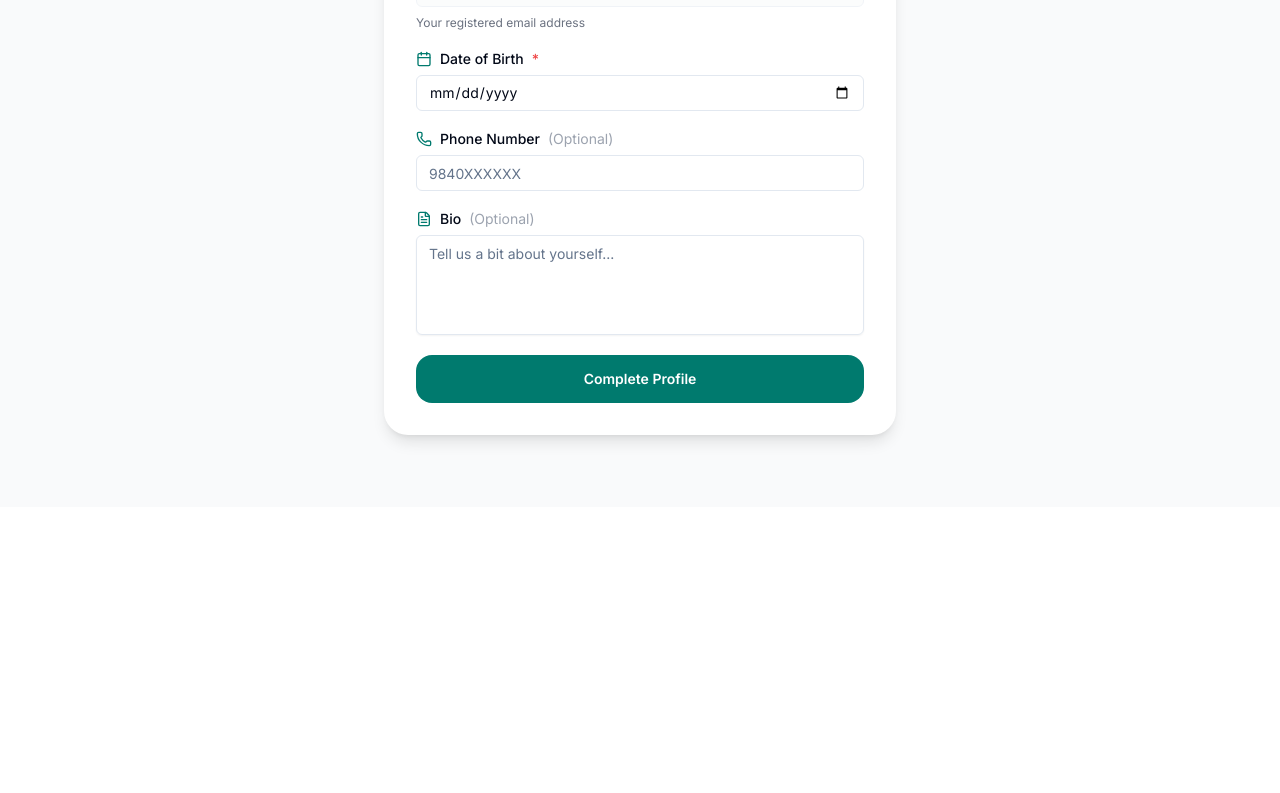
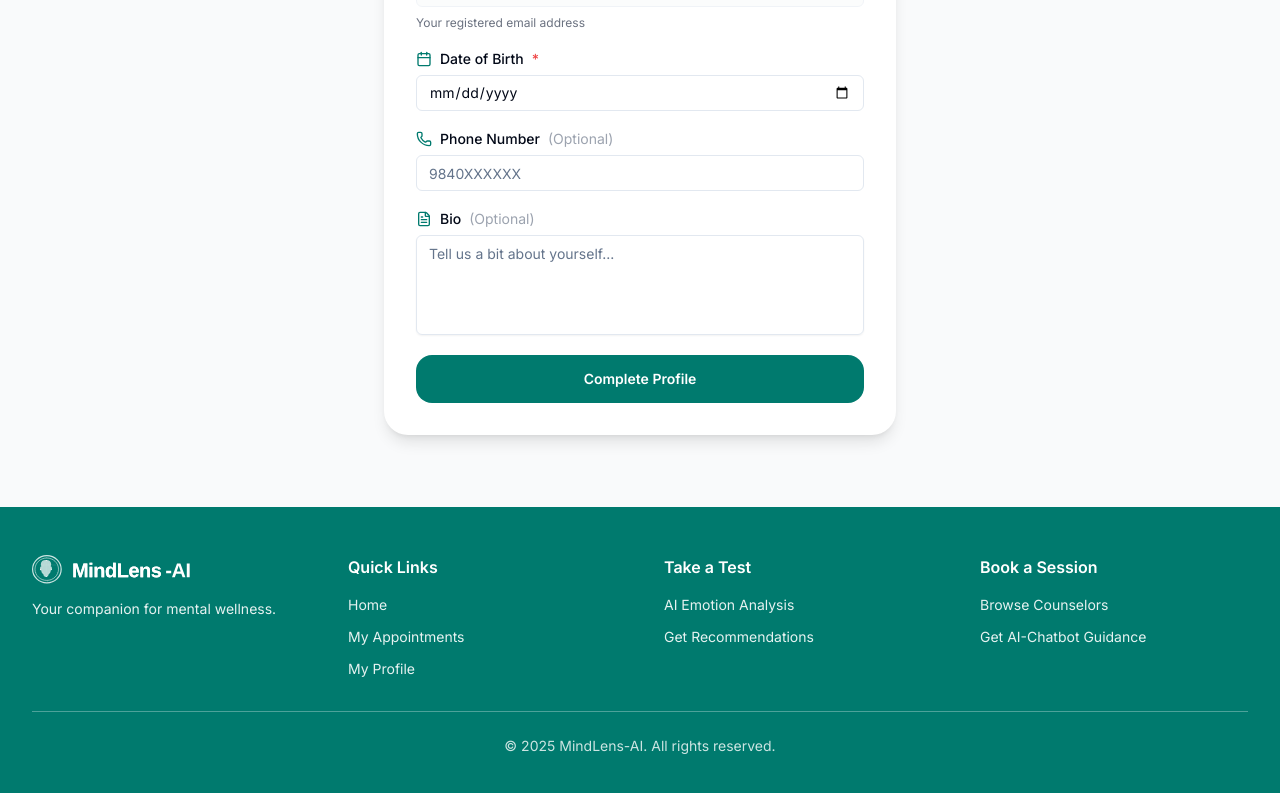
Before and after one commit to sabindevkota6/MindLens-AI, a Next.js app: page /dashboard/patient/onboarding in a window 1280 px wide. Shown: the part 293-1086 px from the top of the page. Before the commit the page ends 800 px from the top, so only its background shows below. Built offline with nearby package versions, Linux system fonts and the light colour scheme; no server answers; sample sign-in values are in the browser's storage.

Commit message:
Updated Landing page footer component and added dashboard specific footer component to all the Patient user based pages

```diff
--- a/src/app/dashboard/layout.tsx
+++ b/src/app/dashboard/layout.tsx
@@ -1,4 +1,5 @@
 import { AppNavbar } from "@/components/shared/navbar";
+import { DashboardFooter } from "@/components/shared/dashboard-footer";
 import { auth } from "@/auth";
 
 export default async function DashboardLayout({
@@ -13,6 +14,7 @@ export default async function DashboardLayout({
     <>
       <AppNavbar role={role} />
       {children}
+      <DashboardFooter role={role} />
     </>
   );
 }
--- a/src/app/page.tsx
+++ b/src/app/page.tsx
@@ -764,7 +764,7 @@ export default function Home() {
               <h4 className="font-semibold mb-4 text-base">Take a Test</h4>
               <ul className="space-y-3 text-sm text-white/90">
                 <li><Link href="#" className="hover:text-white transition-colors">AI-Emotion Analysis</Link></li>
-                <li><Link href="#" className="hover:text-white transition-colors">Recommendation System</Link></li>
+                <li><Link href="#" className="hover:text-white transition-colors">Get Recommendations</Link></li>
               </ul>
             </div>
 
--- /dev/null
+++ b/src/components/shared/dashboard-footer.tsx
@@ -0,0 +1,103 @@
+import Link from "next/link";
+import Image from "next/image";
+
+const patientLinks = {
+  quickLinks: [
+    { href: "/dashboard/patient", label: "Home" },
+    { href: "/dashboard/patient/appointments", label: "My Appointments" },
+    { href: "/dashboard/patient/profile", label: "My Profile" },
+  ],
+  col3: {
+    title: "Take a Test",
+    links: [
+      { href: "/emotion-test", label: "AI Emotion Analysis" },
+      { href: "/emotion-test", label: "Get Recommendations" },
+    ],
+  },
+  col4: {
+    title: "Book a Session",
+    links: [
+      { href: "/dashboard/patient#find-counselors", label: "Browse Counselors" },
+      { href: "/emotion-test", label: "Get AI-Chatbot Guidance" },
+    ],
+  },
+};
+
+const counselorLinks = {
+  quickLinks: [
+    { href: "/dashboard/counselor", label: "Home" },
+    { href: "/dashboard/counselor/appointments", label: "My Appointments" },
+    { href: "/dashboard/counselor/profile", label: "My Profile" },
+  ],
+  col3: {
+    title: "Manage",
+    links: [
+      { href: "/dashboard/counselor/availability", label: "Availability" },
+      { href: "/dashboard/counselor/appointments", label: "Appointments" },
+    ],
+  },
+  col4: {
+    title: "Account",
+    links: [
+      { href: "/dashboard/counselor/profile", label: "View Profile" },
+      { href: "/dashboard/counselor/profile/edit", label: "Edit Profile" },
+    ],
+  },
+};
+
+export function DashboardFooter({ role }: { role: string }) {
+  const config = role === "COUNSELOR" ? counselorLinks : patientLinks;
+
+  return (
+    <footer className="bg-primary text-white py-12 px-6 lg:px-8">
+      <div className="max-w-7xl mx-auto">
+        <div className="grid md:grid-cols-4 gap-12 mb-8">
+          <div>
+            <Image
+              src="/MindLens-AI_ Logo.svg"
+              alt="MindLens AI"
+              width={150}
+              height={40}
+              className="mb-3 brightness-0 invert"
+              style={{ width: "auto", height: "auto" }}
+            />
+            <p className="text-white/90 text-sm">
+              Your companion for mental wellness.
+            </p>
+          </div>
+
+          <div>
+            <h4 className="font-semibold mb-4 text-base">Quick Links</h4>
+            <ul className="space-y-3 text-sm text-white/90">
+              {config.quickLinks.map((link) => (
+                <li key={link.href}><Link href={link.href} className="hover:text-white transition-colors">{link.label}</Link></li>
+              ))}
+            </ul>
+          </div>
+
+          <div>
+            <h4 className="font-semibold mb-4 text-base">{config.col3.title}</h4>
+            <ul className="space-y-3 text-sm text-white/90">
+              {config.col3.links.map((link) => (
+                <li key={link.label}><Link href={link.href} className="hover:text-white transition-colors">{link.label}</Link></li>
+              ))}
+            </ul>
+          </div>
+
+          <div>
+            <h4 className="font-semibold mb-4 text-base">{config.col4.title}</h4>
+            <ul className="space-y-3 text-sm text-white/90">
+              {config.col4.links.map((link) => (
+                <li key={link.label}><Link href={link.href} className="hover:text-white transition-colors">{link.label}</Link></li>
+              ))}
+            </ul>
+          </div>
+        </div>
+
+        <div className="border-t border-white/30 pt-6 text-center text-sm text-white/80">
+          © 2025 MindLens-AI. All rights reserved.
+        </div>
+      </div>
+    </footer>
+  );
+}
```
Also changed, not shown: 1 other file (tests, documents, lock files or other folders).
